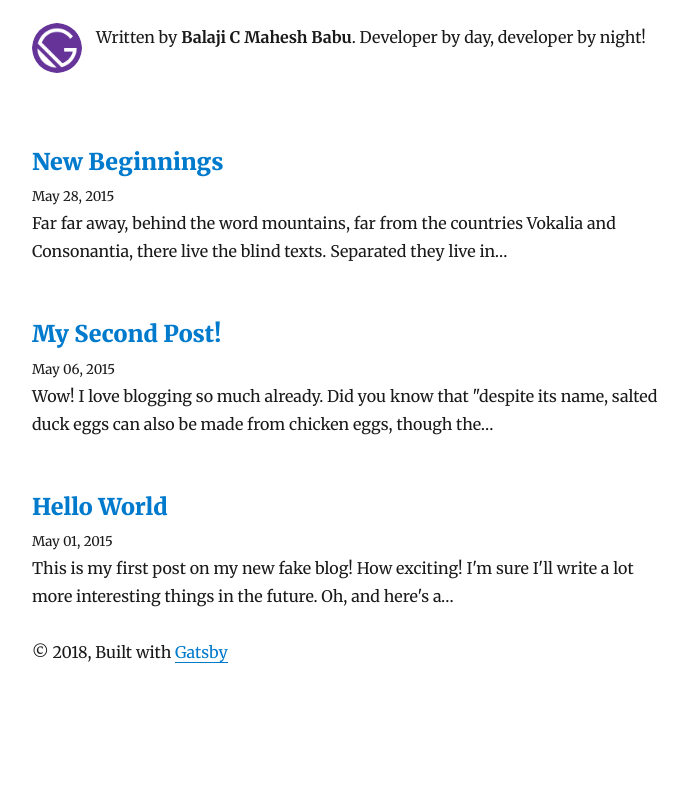
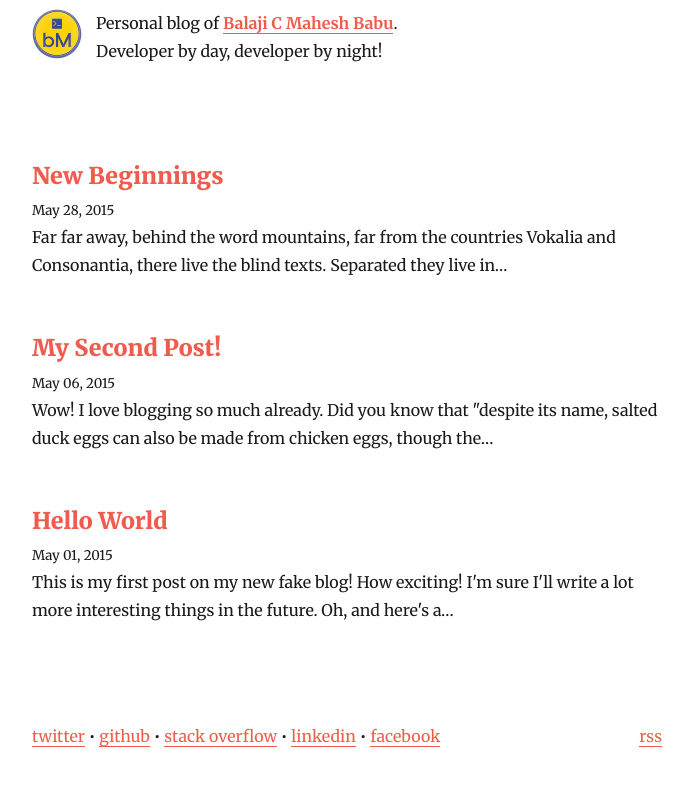
Before and after one commit to binarymee/blog, a Gatsby site: page / in a window 1280 px wide. Shown: the part 131-923 px from the top of the page, without its empty margins (293-986 px from the left). Before the commit the page ends 839 px from the top, so only its background shows below. Built offline with nearby package versions, Linux system fonts and the light colour scheme; Gatsby itself is replaced by a stand-in of ours; some packages are replaced by stand-ins of ours.

Commit message:
Updated boilerplate to fit basic needs

```diff
--- a/gatsby-config.js
+++ b/gatsby-config.js
@@ -57,13 +57,13 @@ module.exports = {
     {
       resolve: `gatsby-plugin-manifest`,
       options: {
-        name: `Gatsby Starter Blog`,
-        short_name: `GatsbyJS`,
+        name: `Personal blog by Balaji C M`,
+        short_name: `binarymee`,
         start_url: `/`,
         background_color: `#ffffff`,
         theme_color: `#663399`,
         display: `minimal-ui`,
-        icon: `content/assets/gatsby-icon.png`,
+        icon: `content/assets/icon.jpg`,
       },
     },
     `gatsby-plugin-offline`,
--- a/src/components/Bio.js
+++ b/src/components/Bio.js
@@ -28,11 +28,11 @@ function Bio() {
               }}
             />
             <p>
-              Written by <strong>{author}</strong>. Developer by day, developer by night!
-              {` `}
-              {/*<a href={`https://twitter.com/${social.twitter}`}>
-                You should follow him on Twitter
-              </a>*/}
+              Personal blog of <a
+                target="_blank"
+                href={`https://twitter.com/${social.twitter}`}><strong>{author}</strong></a>.
+              <br />
+              Developer by day, developer by night!
             </p>
           </div>
         )
@@ -43,7 +43,7 @@ function Bio() {
 
 const bioQuery = graphql`
   query BioQuery {
-    avatar: file(absolutePath: { regex: "/gatsby-icon.png/" }) {
+    avatar: file(absolutePath: { regex: "/icon.jpg/" }) {
       childImageSharp {
         fixed(width: 50, height: 50) {
           ...GatsbyImageSharpFixed
--- /dev/null
+++ b/src/components/Footer.js
@@ -0,0 +1,58 @@
+import React from 'react'
+
+import { rhythm } from '../utils/typography'
+
+class Footer extends React.Component {
+  render() {
+    return (
+      <footer
+        style={{
+          marginTop: rhythm(2.5),
+          paddingTop: rhythm(1),
+        }}
+      >
+        <div style={{ float: 'right' }}>
+          <a
+            href="/rss.xml"
+            target="_blank"
+            rel="noopener noreferrer"
+          >rss</a>
+        </div>
+        <a
+          href="https://twitter.com/balacmtce"
+          target="_blank"
+          rel="noopener noreferrer"
+        >
+          twitter
+        </a> &bull;{' '}
+        <a
+          href="https://github.com/binarymee"
+          target="_blank"
+          rel="noopener noreferrer"
+        >
+          github
+        </a> &bull;{' '}
+        <a
+          href="https://stackoverflow.com/users/1957674/binarymee"
+          target="_blank"
+          rel="noopener noreferrer">
+          stack overflow
+        </a> &bull;{' '}
+        <a
+          href="https://linkedin.com/in/balaji-mahesh-babu-13b18b47"
+          target="_blank"
+          rel="noopener noreferrer">
+          linkedin
+        </a> &bull;{' '}
+        <a
+          href="https://fb.com/BalajiCMaheshBabu"
+          target="_blank"
+          rel="noopener noreferrer">
+          facebook
+        </a>
+      </footer>
+    )
+  }
+}
+
+export default Footer
--- a/src/components/Layout.js
+++ b/src/components/Layout.js
@@ -11,8 +11,9 @@ class Layout extends React.Component {
 
     if (location.pathname === rootPath) {
       header = (
-        <h1 style={{
-...scale(1.5),
+        <h1
+          style={{
+            ...scale(1.2),
             marginBottom: rhythm(1.5),
             marginTop: 0,
           }}
@@ -62,9 +63,6 @@ class Layout extends React.Component {
       >
         {header}
         {children}
-        <footer>
-          © 2018, Built with <a href="https://www.gatsbyjs.org">Gatsby</a>
-        </footer>
       </div>
     )
   }
--- a/src/pages/index.js
+++ b/src/pages/index.js
@@ -4,6 +4,7 @@ import { Link, graphql } from 'gatsby'
 import Bio from '../components/Bio'
 import Layout from '../components/Layout'
 import SEO from '../components/seo'
+import Footer from '../components/Footer'
 import { rhythm } from '../utils/typography'
 
 class BlogIndex extends React.Component {
@@ -15,8 +16,8 @@ class BlogIndex extends React.Component {
     return (
       <Layout location={this.props.location} title={siteTitle}>
         <SEO
-          title="All posts"
-          keywords={[`blog`, `gatsby`, `javascript`, `react`]}
+          title="binarymee"
+          keywords={[`blog`, `binarymee`, `programming`, `software`, `development` ]}
         />
         <Bio />
         {posts.map(({ node }) => {
@@ -37,6 +38,7 @@ class BlogIndex extends React.Component {
             </div>
           )
         })}
+        <Footer />
       </Layout>
     )
   }
--- a/src/utils/typography.js
+++ b/src/utils/typography.js
@@ -3,6 +3,18 @@ import Wordpress2016 from 'typography-theme-wordpress-2016'
 
 Wordpress2016.overrideThemeStyles = () => {
   return {
+    a: {
+      color: '#EF5C4E',
+    },
+    'a.gatsby-resp-image-link': {
+      boxShadow: 'none',
+    },
+    'p code': {
+      fontSize: '1.1rem'
+    },
+    'li code': {
+      fontSize: '1rem'
+    },
     'a.gatsby-resp-image-link': {
       boxShadow: `none`,
     },
```
Also changed, not shown: package.json (+5 -13 lines), content/assets/gatsby-icon.png (deleted), content/assets/icon.jpg (added), static/favicon.ico.
